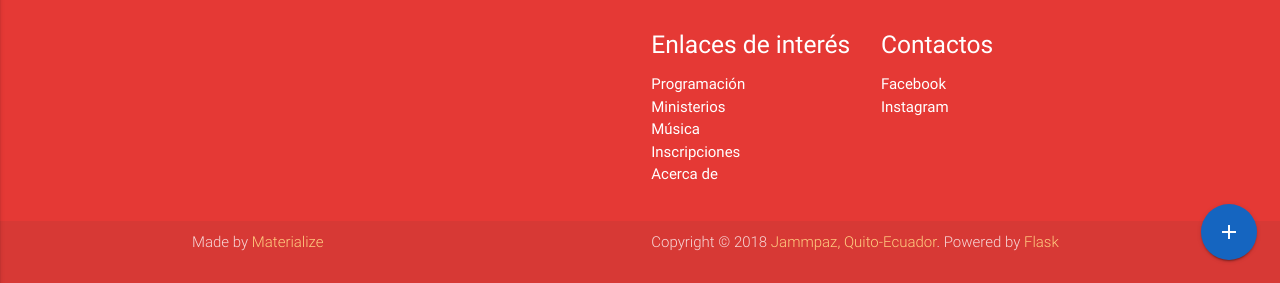
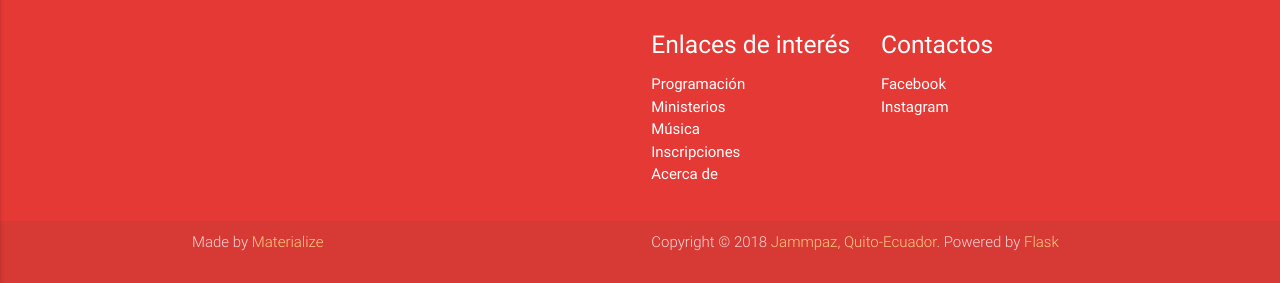
Before and after one commit to jammpaz/ecceju-inscripcion, a Flask app: template inscripcion/app/templates/index_inscripcion.html in a window 1280 px wide. Shown: the part 517-800 px from the top of the page. Run offline with Flask 2, Linux system fonts and the light colour scheme; the template is opened without the code that fills it, so the values that code supplies are empty; parts of the project's set-up code (start-up, migrations or seed data) failed here and were passed over.

Commit message:
Disabled add inscripcion button

```diff
--- a/inscripcion/app/templates/index_inscripcion.html
+++ b/inscripcion/app/templates/index_inscripcion.html
@@ -16,12 +16,6 @@
       {% endfor %}
     </ul>
   </div>
-
-  <div class="fixed-action-btn">
-    <a href="/inscripciones/new" class="btn-floating btn-large blue darken-3">
-       <i class="large material-icons">add</i>
-    </a>
-  </div>
 </div>
 
 {% endblock %}
```
Also changed, not shown: inscripcion/tests/test_login_client.py (+2 -1 lines).
